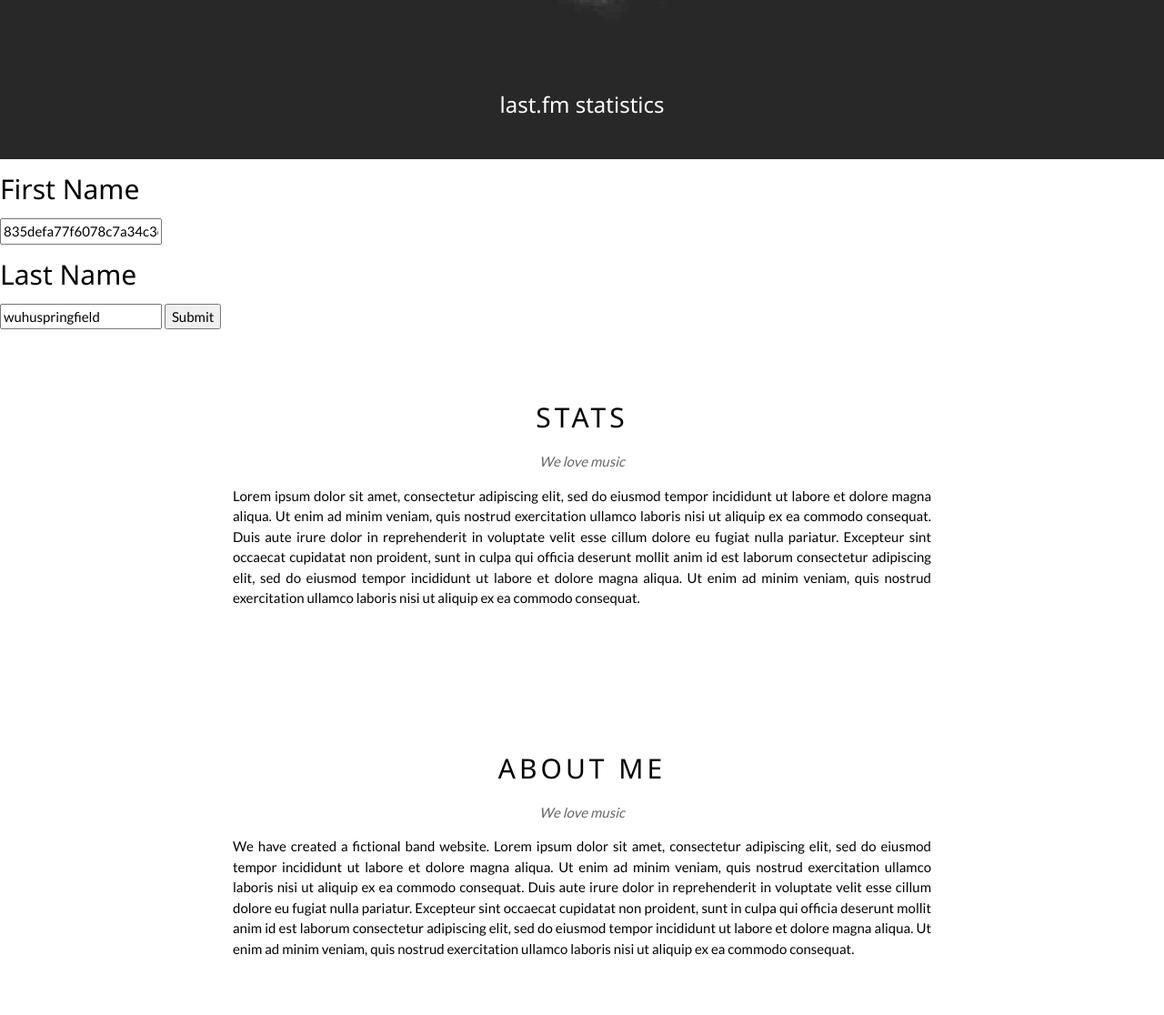
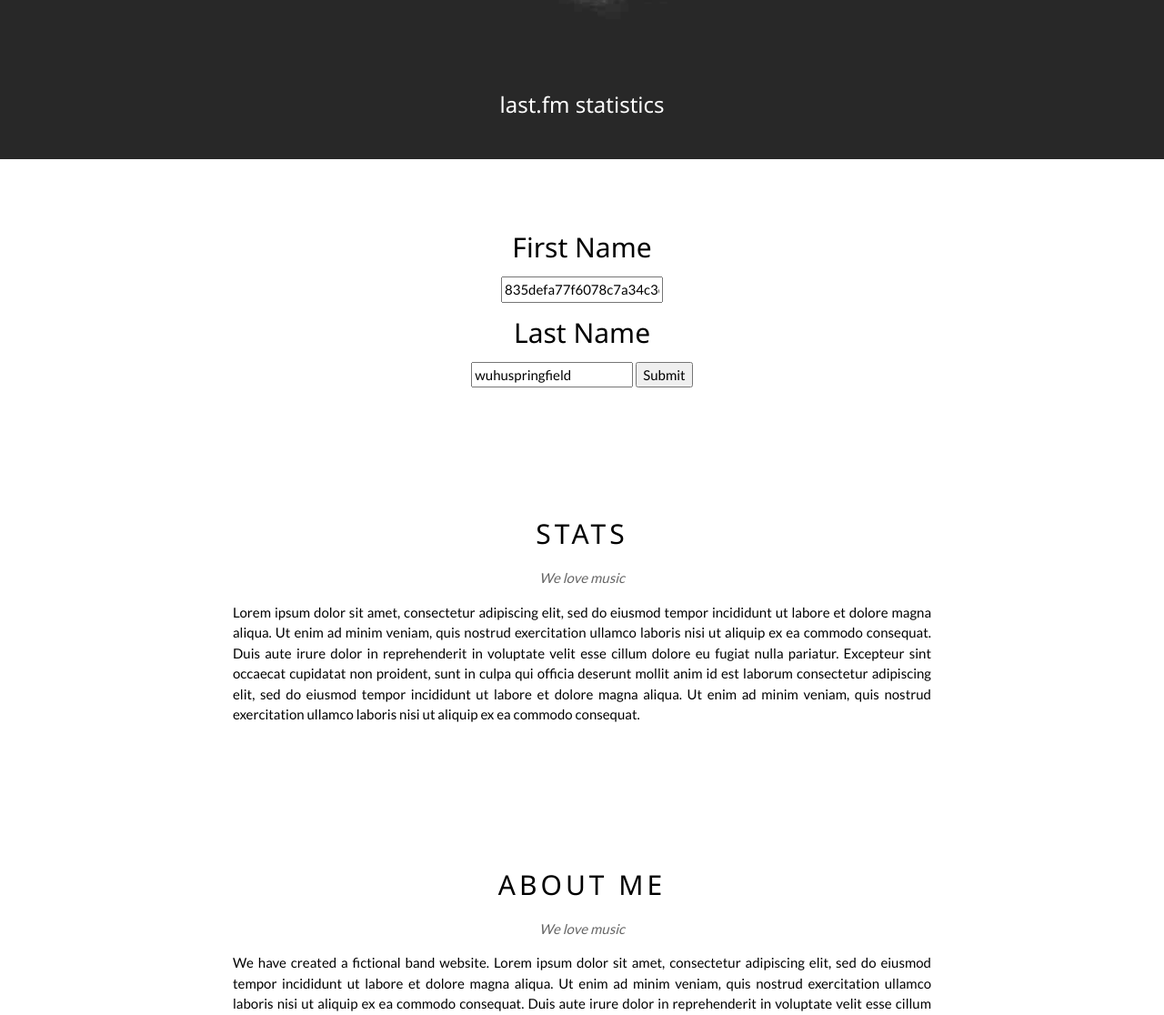
Before and after one commit to damartin95/pyanywhere, a Flask app: page / in a window 1280 px wide. Shown: the part 511-1627 px from the top of the page at 91% size. Before the commit the page ends 1563 px from the top, so only its background shows below. Run offline with Flask 2, Linux system fonts and the light colour scheme.

Commit message:
centered and prepopulated

```diff
--- a/templates/twoInputs.html
+++ b/templates/twoInputs.html
@@ -52,6 +52,8 @@ body {font-family: "Lato", sans-serif}
 
 
   <!-- DATA INPUT-->
+  <div class="w3-container w3-content w3-center w3-padding-64" style="max-width:800px" id="stats">
+
   <form id="form">
     <h2>First Name</h2>
     <input type="text" id="firstname" value="835defa77f6078c7a34c3c6ba04854c6">
@@ -61,7 +63,7 @@ body {font-family: "Lato", sans-serif}
     </form>
 
     <div id="output"></div>
-
+</div>
 
   <!-- The Stats Section -->
   <div class="w3-container w3-content w3-center w3-padding-64" style="max-width:800px" id="stats">
```
